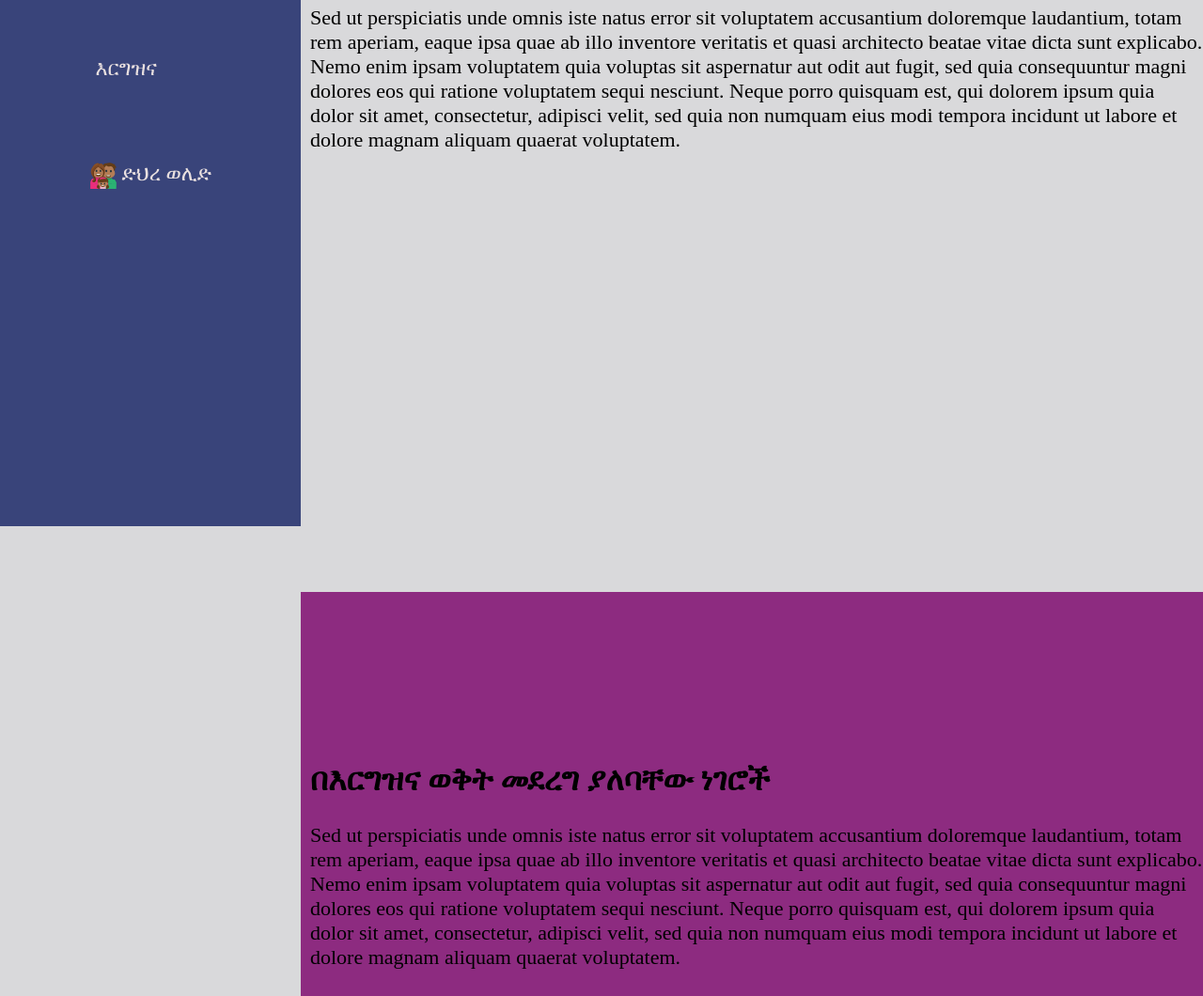
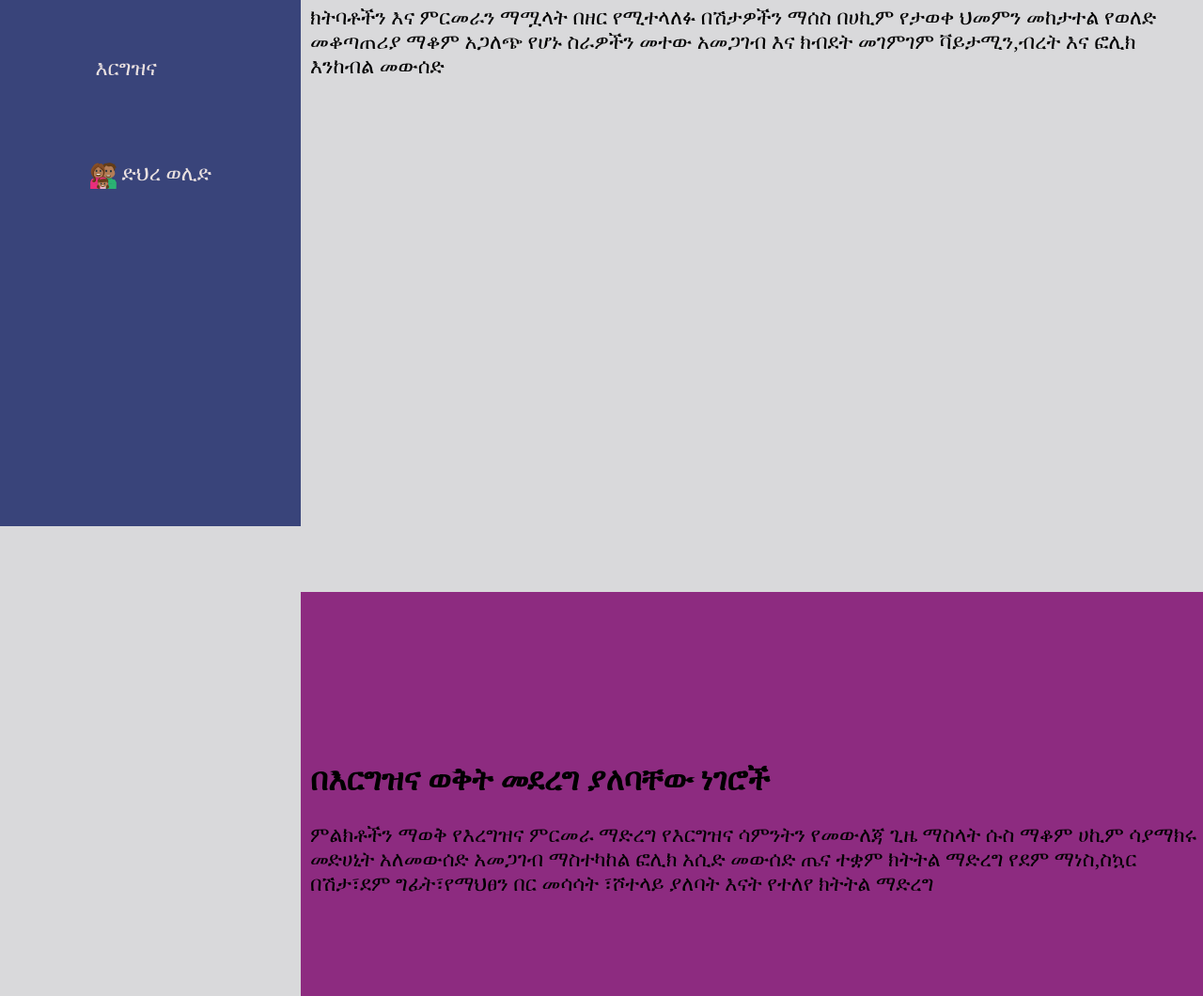
Before and after one commit to remote-care/remote-care.github.io, a plain HTML site: page index.html in a window 1280 px wide. Shown: the part 240-1300 px from the top of the page at 94% size. Drawn offline with Linux system fonts and the light colour scheme; some icons are missing.

Commit message:
added content

```diff
--- a/index.html
+++ b/index.html
@@ -54,24 +54,28 @@
               <diV>
                 <p style="font-size: 33px;"><b>ከእርግዝና በፊት መደረግ ያለባቸው ነገሮች</b></p>
             <br>
-            Sed ut perspiciatis unde omnis iste natus error sit voluptatem accusantium doloremque laudantium,
-            totam rem aperiam, eaque ipsa quae ab illo inventore veritatis et quasi architecto beatae vitae dicta sunt explicabo.
-             Nemo enim ipsam voluptatem quia voluptas sit aspernatur aut odit aut fugit, sed quia consequuntur magni dolores eos
-              qui ratione voluptatem sequi nesciunt. Neque porro quisquam est, qui dolorem ipsum quia dolor sit amet, consectetur,
-              adipisci velit, sed quia non numquam eius modi tempora incidunt ut labore et dolore magnam aliquam quaerat voluptatem.
-            </diV>
+           ክትባቶችን እና ምርመራን ማሟላት
+በዘር የሚተላለፉ በሽታዎችን ማሰስ
+በሀኪም የታወቀ ህመምን መከታተል
+የወለድ መቆጣጠሪያ ማቆም
+አጋለጭ የሆኑ ስራዎችን መተው
+አመጋገብ እና ክብደት መገምገም
+ቫይታሚን,ብረት እና ፎሊክ እንከብል መውሰድ</diV>
 
             </div>
           <div class="projects" id ="projects">
             <diV>
               <p style="font-size: 33px;"><b>በእርግዝና ወቅት መደረግ ያለባቸው ነገሮች</b></p>
           <br>
-          Sed ut perspiciatis unde omnis iste natus error sit voluptatem accusantium doloremque laudantium,
-          totam rem aperiam, eaque ipsa quae ab illo inventore veritatis et quasi architecto beatae vitae dicta sunt explicabo.
-           Nemo enim ipsam voluptatem quia voluptas sit aspernatur aut odit aut fugit, sed quia consequuntur magni dolores eos
-            qui ratione voluptatem sequi nesciunt. Neque porro quisquam est, qui dolorem ipsum quia dolor sit amet, consectetur,
-            adipisci velit, sed quia non numquam eius modi tempora incidunt ut labore et dolore magnam aliquam quaerat voluptatem.
-          </diV>
+         ምልክቶችን ማወቅ
+የእረግዝና ምርመራ ማድረግ
+የእርግዝና ሳምንትን የመውለጃ ጊዜ ማስላት
+ሱስ ማቆም
+ሀኪም ሳያማክሩ መድሀኒት አለመውሰድ
+አመጋገብ ማስተካከል
+ፎሊክ አሲድ መውሰድ
+ጤና ተቋም ክትትል ማድረግ
+የደም ማነስ,ስኳር በሽታ፣ደም ግፊት፣የማህፀን በር መሳሳት ፣ሾተላይ ያለባት እናት የተለየ ክትትል ማድረግ</diV>
 
           </div>
 
```
